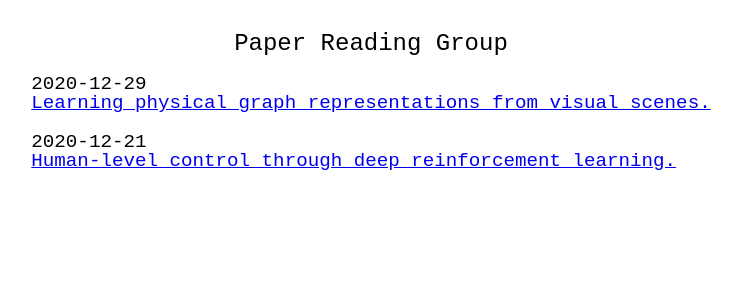
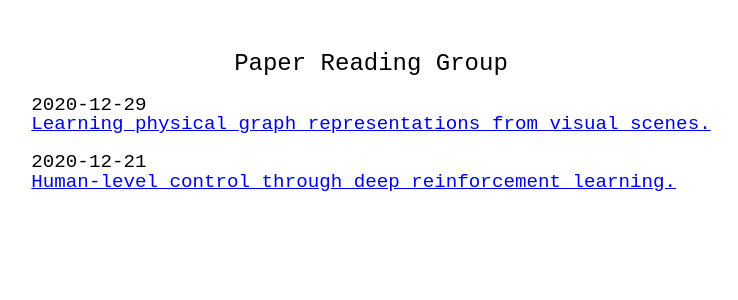
Before and after one commit to JunShern/paper-reading-group, a Jekyll site: the page built from index.md, in a window 1280 px wide. Shown: the top 300 px of the page, without its empty margins (269-1007 px from the left). Built offline with Jekyll 4.4.1, drawn with Linux system fonts in a browser that asks for light colours.

Commit message:
Margin/padding fix

```diff
--- a/_layouts/home.html
+++ b/_layouts/home.html
@@ -1,13 +1,15 @@
 ---
 layout: default
 ---
+
+<article>
   <header>
     <h1>{{ site.title }}</h1>
     {% if site.theme_config.show_description %}
       <p>{{ site.description }}</p>
     {% endif %}
   </header>
-
   {% include post_list.html collection=site.data.menu.entries %}
+</article>
 
 {{ content }}
--- a/_sass/no-style-please.scss
+++ b/_sass/no-style-please.scss
@@ -10,7 +10,7 @@ body {
 .wrapper {
   width: fit-content;
   max-width: 800px;
-  margin: 2rem auto 0rem auto;
+  margin: 1rem auto 0rem auto;
   padding: 0 0rem;
 }
 
```
Lines whose indentation alone changed are shown as unchanged.
